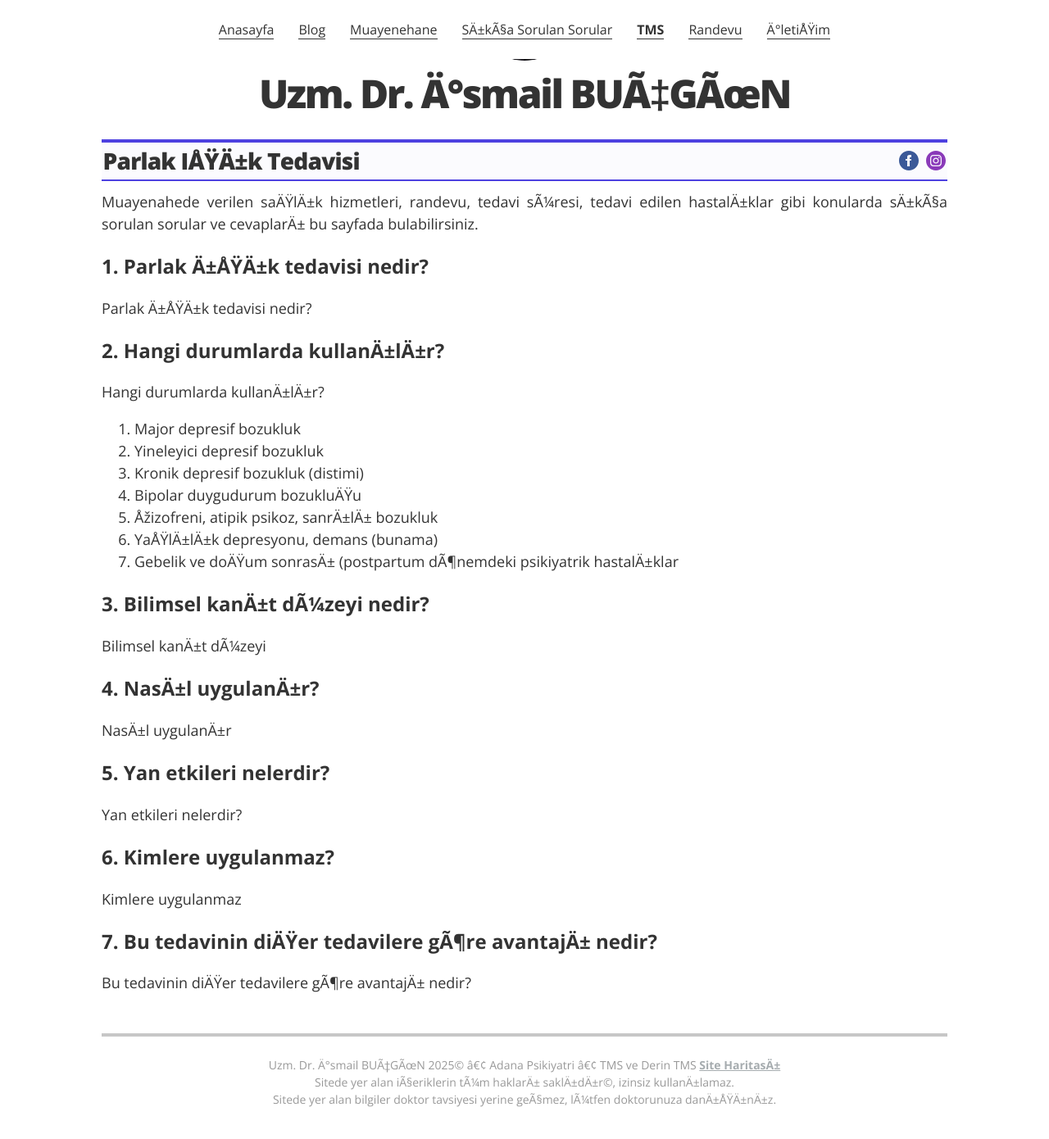
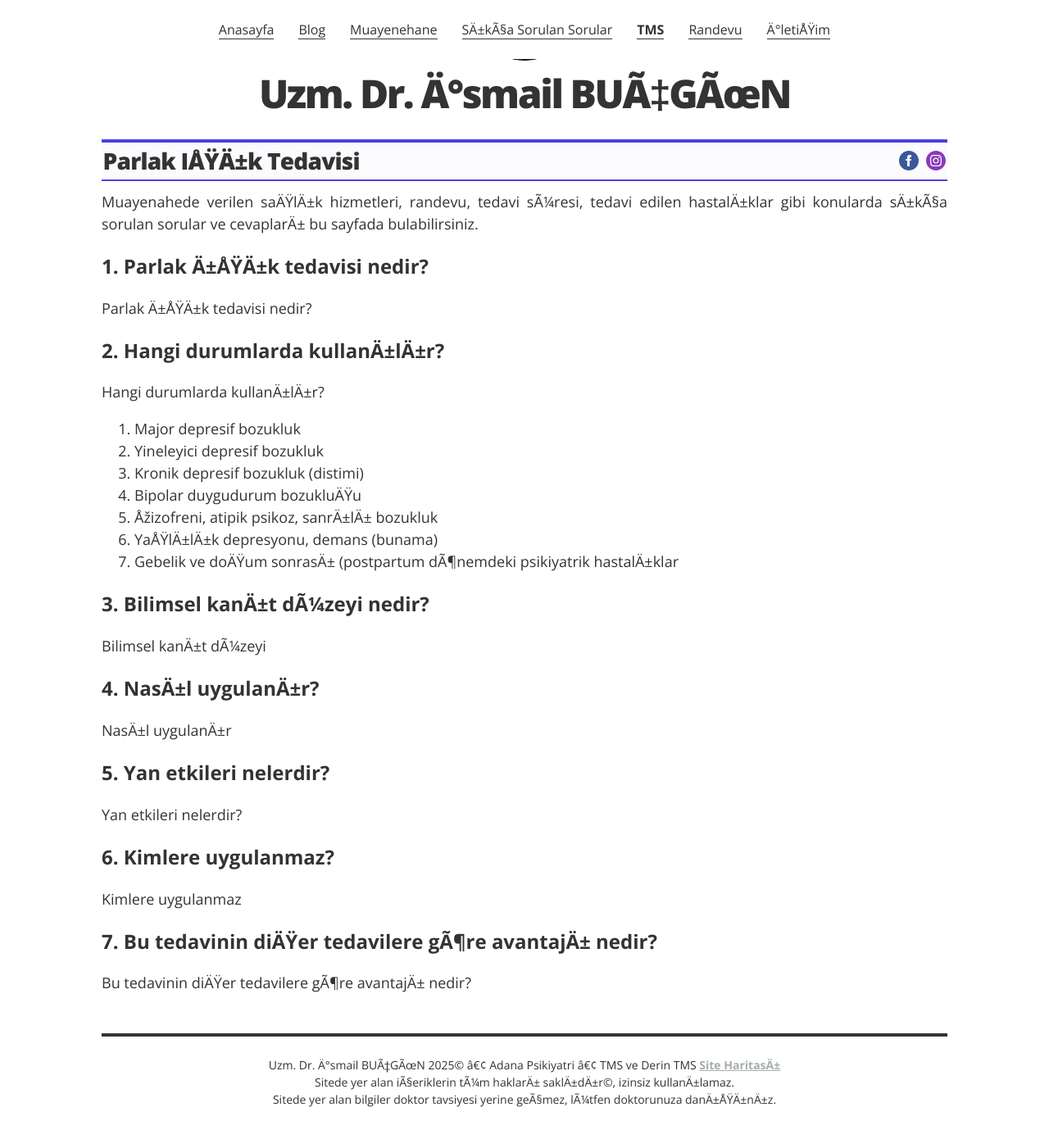
Before and after one commit to ibucgun/ibucgun.github.io, a Jekyll site: the page built from parlakisik.html, in a window 1280 px wide and 1400 px high, scrolled down 126 px. Shown: the top 1390 px of the window at 82% size. Built offline with Jekyll 4.4.1, drawn with Linux system fonts in a browser that asks for light colours.

Commit message:
Update _resume.scss

```diff
--- a/_sass/_resume.scss
+++ b/_sass/_resume.scss
@@ -179,7 +179,7 @@
 // footer styles
 
 .page-footer {
-  border-top: 4px solid #c7c7c7;
+  border-top: 4px solid #333;
   padding-top: 1.5rem;
   text-align: center;
   margin-bottom: 3rem;
@@ -187,7 +187,7 @@
   .footer-line {
     margin: 0;
     font-size: .875rem;
-    color: #999;
+    color: #333;
 
     > a {
       font-weight: 700;
```
